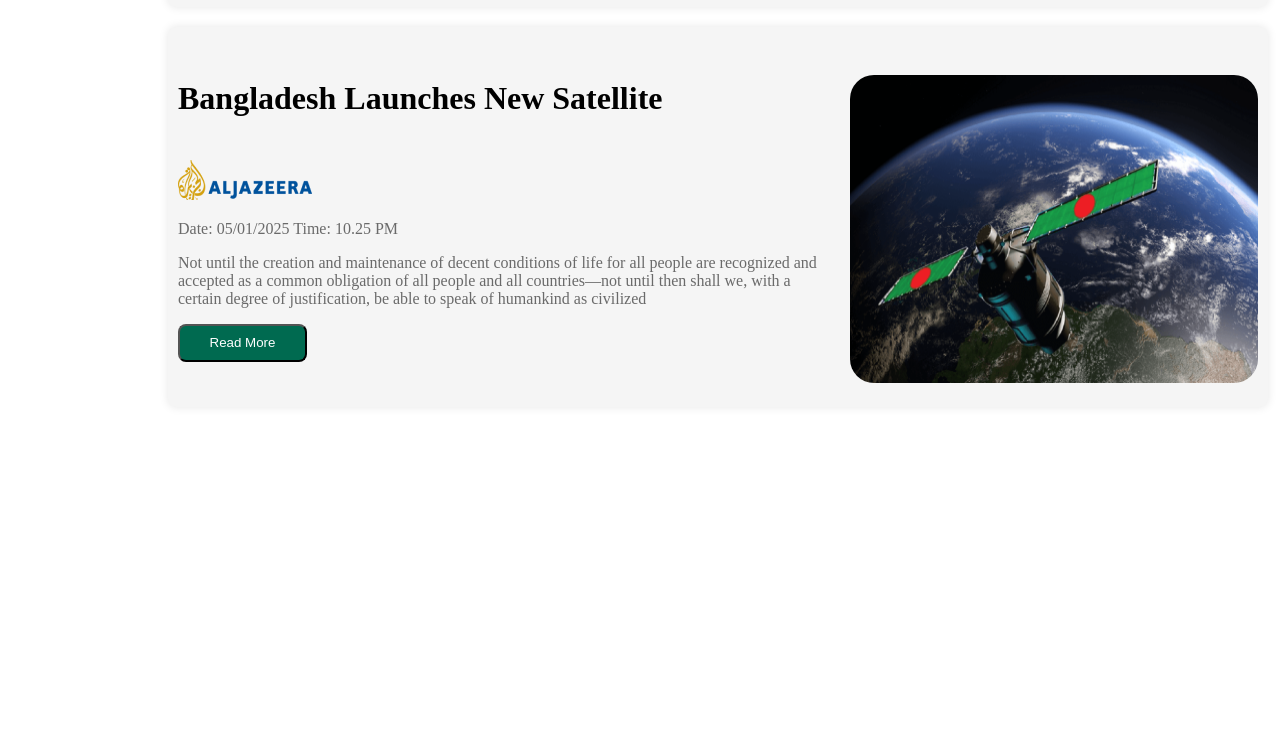
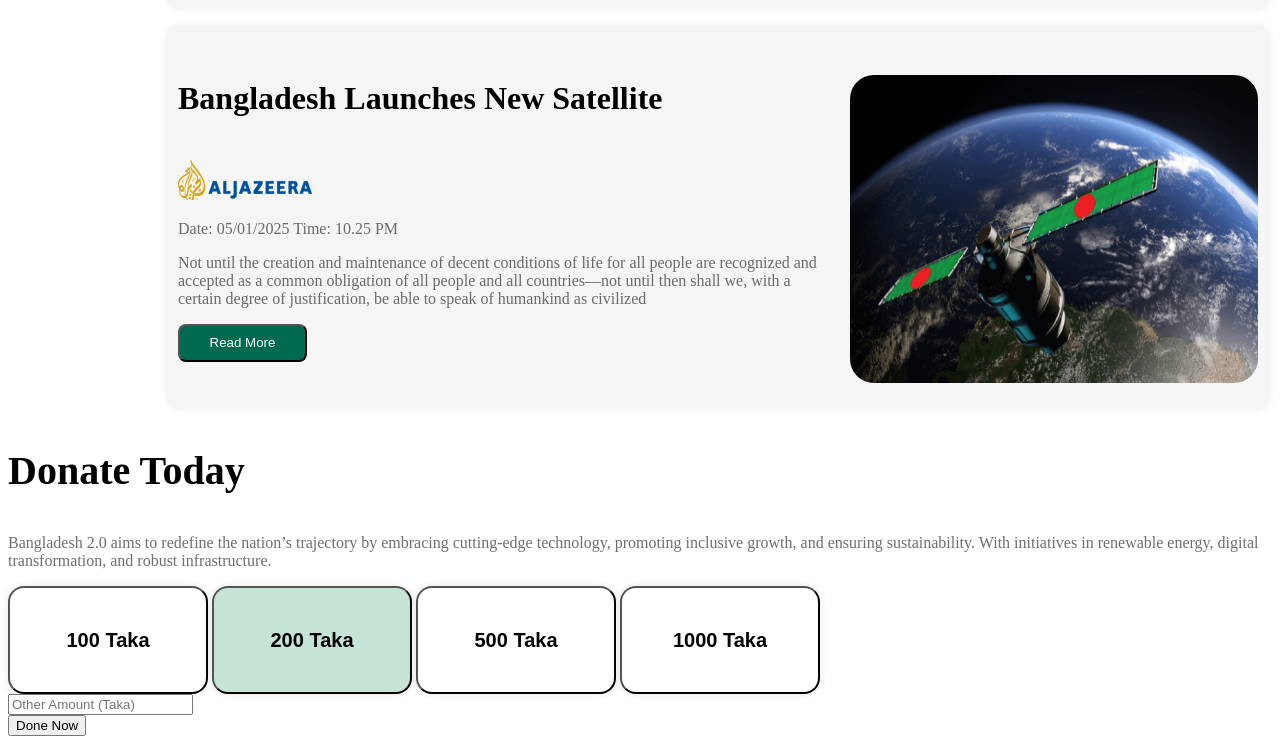
Before and after one commit to imtiaz478/assignment1, a plain HTML site: page index.html in a window 1280 px wide. Shown: the part 3396-4140 px from the top of the page. Before the commit the page ends 3811 px from the top, so only its background shows below. Drawn offline with Linux system fonts and the light colour scheme.

Commit message:
add recent

```diff
--- a/index.html
+++ b/index.html
@@ -177,6 +177,22 @@
 
     </section>
 
+    <section>
+        <div>
+            <h3 class="head5">Donate Today</h3>
+            <p class="para7">Bangladesh 2.0 aims to redefine the nation’s trajectory by embracing cutting-edge technology, promoting inclusive growth, and ensuring sustainability. With initiatives in renewable energy, digital transformation, and robust infrastructure.</p>
+            <div>
+                <button class="btn8">100 Taka</button>
+                <button class="btn9">200 Taka</button>
+                <button class="btn8">500 Taka</button>
+                <button class="btn8">1000 Taka</button>
+            </div>
+            <input type="text" name="" id="" placeholder="Other Amount (Taka)">
+            <br>
+            <button>Done Now</button>
+        </div>
+    </section>
+
 </body>
 
 <footer>
--- a/style.css
+++ b/style.css
@@ -261,3 +261,32 @@ select {
     /* max-width: 1104px;
     margin: 0 auto; */
 }
+
+.head5{
+    font-style: Fira Sans;
+    font-size: 40px;
+}
+
+.btn8{
+    background-color: #FFFFFF;
+    font-style: Fira Sans bold;
+    font-weight: bold;
+    font-size: 20px;
+    width: 200px;
+    height: 108px;
+    border-radius: 16px;
+    padding: 40px;
+    box-shadow: 0 0 10px rgba(0, 0, 0, 0.1);
+}
+
+.btn9{
+    background-color: #C6E4D6;
+    font-style: Fira Sans bold;
+    font-weight: bold;
+    font-size: 20px;
+    width: 200px;
+    height: 108px;
+    border-radius: 16px;
+    padding: 40px;
+    box-shadow: 0 0 10px rgba(0, 0, 0, 0.1);
+}
```
